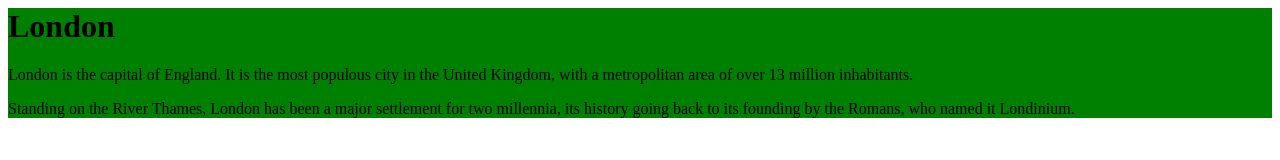
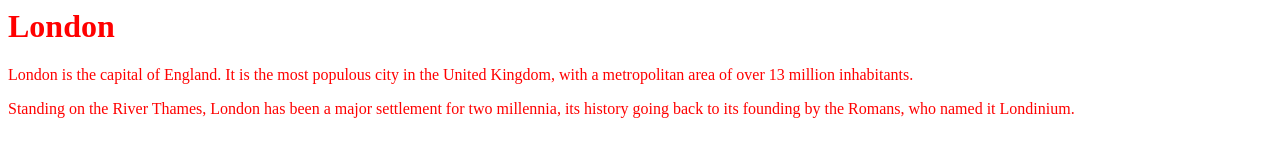
Before and after one commit to markov98/html-css-homework, a plain HTML site: page 01-intro-lab/selector-cardio/selector-cardio-element.html in a window 1280 px wide. Drawn offline with Linux system fonts and the light colour scheme.

Commit message:
added task 17

```diff
--- a/01-intro-lab/selector-cardio/style.css
+++ b/01-intro-lab/selector-cardio/style.css
@@ -1,3 +1,3 @@
 div {
-    background-color: green;
+    color: red;
 }
```
